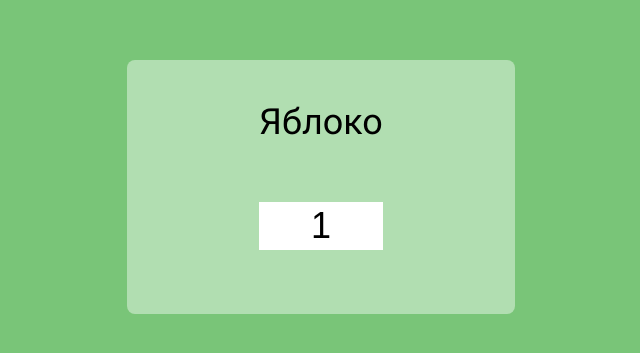
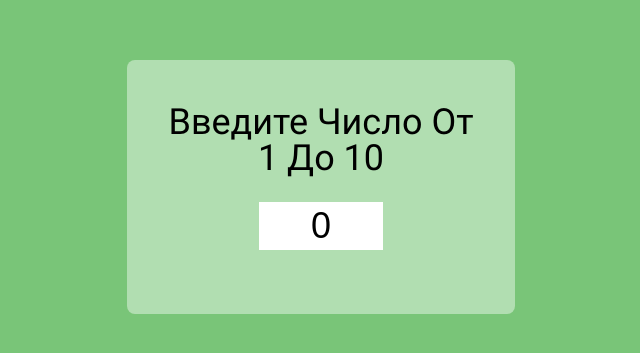
Before and after one commit to igorok-by/Switcher, a React (Create React App) app: page / in a window 1280 px wide. Shown: the part 213-566 px from the top of the page, without its empty margins (319-959 px from the left). Built offline with nearby package versions, Linux system fonts and the light colour scheme.

Commit message:
feat: add restriction of input values

```diff
--- a/src/components/App/App.jsx
+++ b/src/components/App/App.jsx
@@ -1,19 +1,37 @@
 import React, { useState } from 'react'
 import './App.scss'
 
-import FRUITS from '../../data/fruits'
+import { FRUITS, DEFAULT_ID, DEFAULT_MESSAGE } from '../../data'
 
 const App = () => {
-  const [fruitId, setFruitId] = useState(1)
+  const [fruitId, setFruitId] = useState(DEFAULT_ID)
 
-  const fruitName = FRUITS.find((fruit) => fruit.id === +fruitId).name
+  const fruitName =
+    fruitId === DEFAULT_ID
+      ? DEFAULT_MESSAGE
+      : FRUITS.find((fruit) => fruit.id === fruitId).name
 
-  const handleValueChange = (event) => {
-    setFruitId(event.target.value)
+  const handleValueChange = ({ target: { value } }) => {
+    // console.log(value)
+
+    if (value) {
+      const inputNumb = +value.trim()
+
+      if (!Number.isNaN(inputNumb)) {
+        const newValue =
+          Math.abs(inputNumb) > 10
+            ? Math.abs(inputNumb) % 10
+            : Math.abs(inputNumb)
+
+        setFruitId(newValue)
+      }
+    } else {
+      setFruitId(DEFAULT_ID)
+    }
   }
 
   return (
-    <form className="app">
+    <form className="app" onSubmit={(e) => e.preventDefault()}>
       <p className="app__title">{fruitName}</p>
       <input
         type="text"
--- a/src/components/App/App.scss
+++ b/src/components/App/App.scss
@@ -18,6 +18,7 @@
 .app__title {
   margin-bottom: 1.6rem;
 
+  text-align: center;
   text-transform: capitalize;
 }
 
--- /dev/null
+++ b/src/data/constants.js
@@ -0,0 +1,2 @@
+export const DEFAULT_ID = 0
+export const DEFAULT_MESSAGE = 'Введите число от 1 до 10'
--- a/src/data/fruits.js
+++ b/src/data/fruitsData.js
@@ -1,4 +1,4 @@
-const FRUITS = [
+export const FRUITS = [
   {
     id: 1,
     name: 'яблоко',
@@ -40,5 +40,3 @@ const FRUITS = [
     name: 'лимон',
   },
 ]
-
-export default FRUITS
--- /dev/null
+++ b/src/data/index.js
@@ -0,0 +1,2 @@
+export * from './constants'
+export * from './fruitsData'
```
